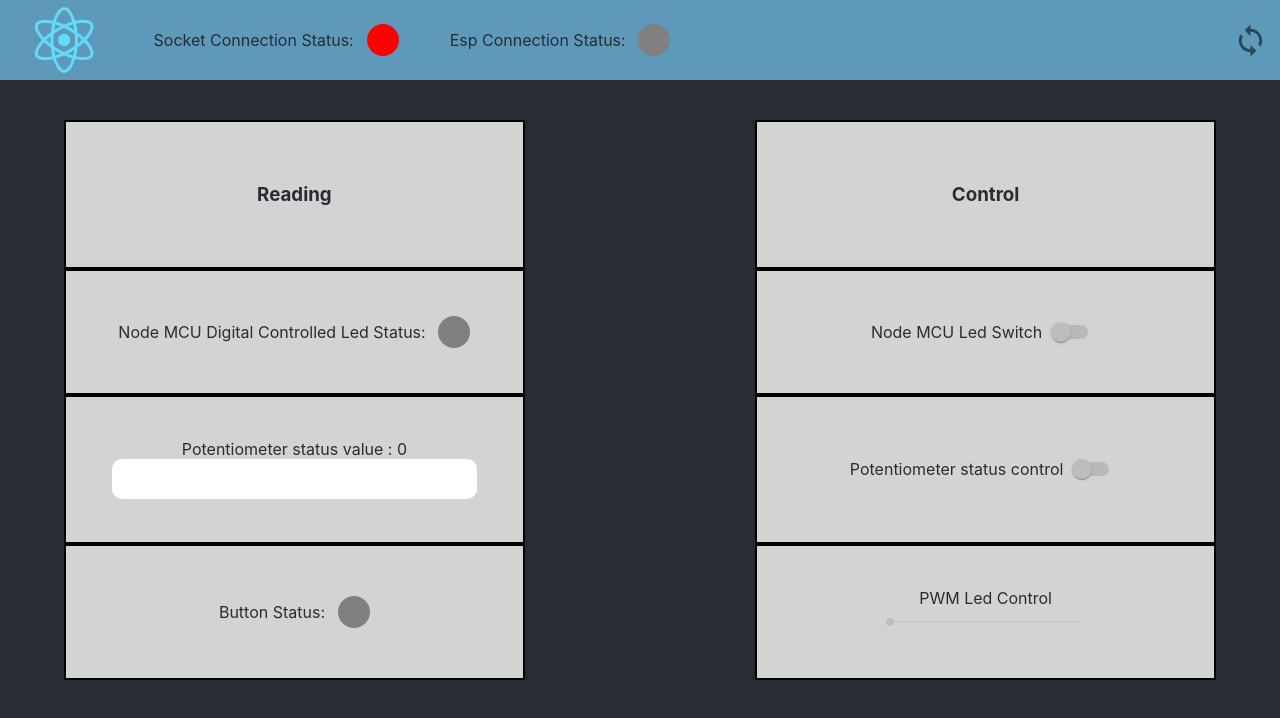
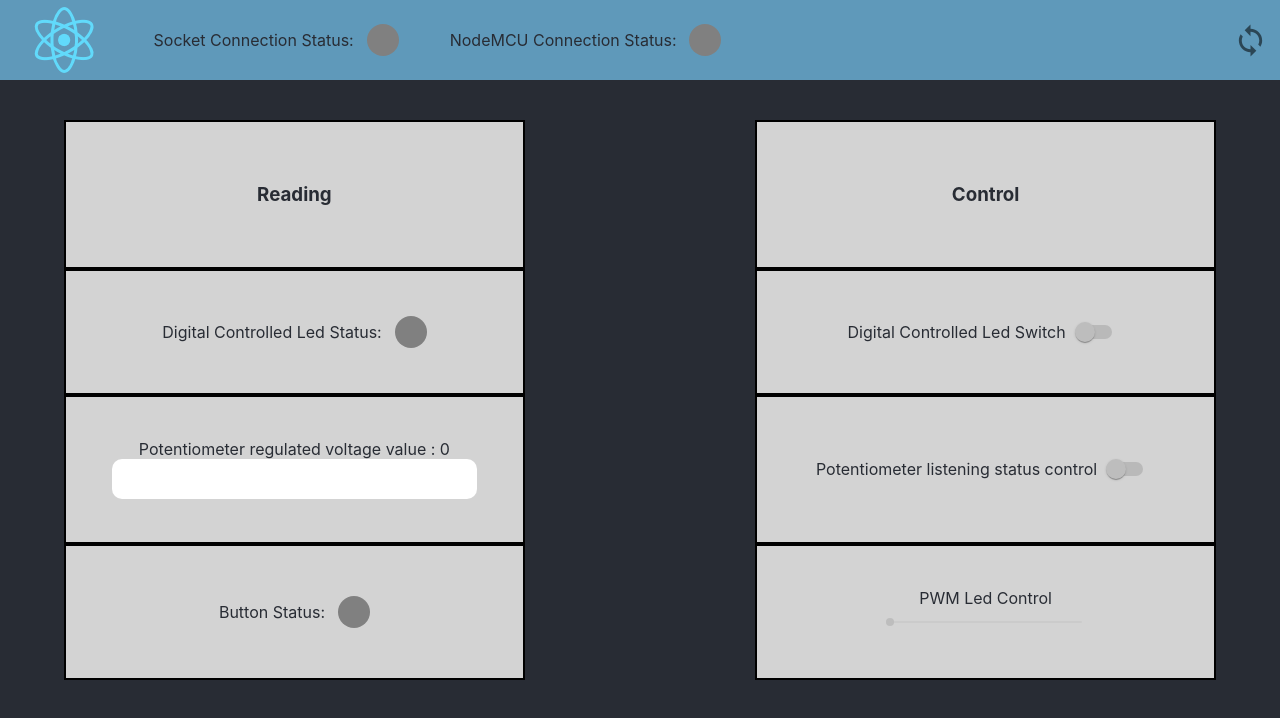
Before and after one commit to JohnnyHandy/TCC-Client, a React (Create React App) app: page / in a window 1280 px wide. Shown: the top 718 px of the page. Built offline with nearby package versions, Linux system fonts and the light colour scheme; no server answers.

Commit message:
now controls beocme disabled also when socket is off

```diff
--- a/src/App.js
+++ b/src/App.js
@@ -18,18 +18,17 @@ const socket = socketIOClient(ENDPOINT);
 
 
 function App() {
-  const [socketStatus, setSocketStatus] = React.useState(false)
+
+  const [socketStatus, setSocketStatus] = React.useState()
   const [espConnectionStatus, setEspConnectionStatus] = React.useState()
   const [ledStatus, setLedStatus] = React.useState()
-  const [switchStatus, setSwitch] = React.useState(false)
-  const [potMode, setPotMode] = React.useState(false)
+  const [switchStatus, setSwitch] = React.useState()
+  const [potMode, setPotMode] = React.useState()
   const [potStatus, setPotStatus] = React.useState('0')
   const [buttonStatus, setButtonStatus] = React.useState()
 
 
-  const socketEmit = (payload) => {
-    return socket.emit('apiSocket', payload)
-  }
+
 
   React.useEffect(
     () => {
@@ -41,7 +40,7 @@ function App() {
           case topics.ESP_LED_SENDSTATUS:
               setLedStatus(message)
               setSwitch(Boolean(message * 1))
-          break
+          break;
           case topics.ESP_POT_SENDSTATUS:
             return potStatus && setPotStatus(message)
           case topics.ESP_BUTTON_SENDSTATUS:
@@ -66,22 +65,26 @@ function App() {
     // eslint-disable-next-line
   }, [socketStatus])
 
+  React.useCallback(socket.on('connect', payload => {
+    setSocketStatus(true)
+  }), [socket])
+
   React.useCallback(socket.on('disconnect', payload => {
     setSocketStatus(false)
   }), [socket])
 
-  React.useCallback(socket.on('connect', payload => {
-    setSocketStatus(true)
-  }), [socket])
+  const socketEmit = (payload) => {
+    return socket.emit('apiSocket', payload)
+  }
 
   const ledControl = (value) => {
-    setSwitch(value)
     let binaryValue = value ? '1' : '0'
     return socketEmit({
       topic: topics.ESP_LED_CONTROL,
       message: binaryValue
     })
   }
+
   const dimLed = (value) => {
     let valueToNumber = value * 1
     let payload = Math.trunc(((valueToNumber)/100)*(1023)).toString()
@@ -103,19 +106,20 @@ function App() {
   }
 
   const handlePotSwitch = (value) => {
-    setPotMode(value)
     let valueToSend = value === true ? 'true' : 'false'
     return socketEmit({
       topic: topics.ESP_POT_SETCONTROL,
       message: valueToSend
     })
   }
+
   const sync = () => {
     return socketEmit({
       topic: topics.ESP_OVERALL_GETSTATUS,
       message: 'Requesting Overall Status'
     })
   }
+
   return (
       <AppContainer>
         <Header
@@ -134,44 +138,50 @@ function App() {
               Control
             </h3>
           </RectContainer>
+
           <RectContainer>
             <span>
-              Node MCU Digital Controlled Led Status: {ledStatus}
+              Digital Controlled Led Status: {ledStatus}
             </span>
             <StatusComponent value={ledStatus} />
           </RectContainer>
+
           <RectContainer>
             <span>
-              Node MCU Led Switch
+              Digital Controlled Led Switch
             </span>
             <Switch
-              disabled={!espConnectionStatus}
+              disabled={!espConnectionStatus || !socketStatus}
               checked={switchStatus}
               onClick={(e) => ledControl(e.target.checked)}
             />
           </RectContainer>
+
           <RectContainer flexDirection={`column`} >
-            <span>Potentiometer status value : {potStatus}</span>
+            <span>Potentiometer regulated voltage value : {potStatus}</span>
             <PotStatusComponent level={potStatus} />
           </RectContainer>
+
           <RectContainer>
-            <p>Potentiometer status control</p>
+            <p>Potentiometer listening status control</p>
             <Switch
-              disabled={!espConnectionStatus}
+              disabled={!espConnectionStatus || !socketStatus}
               checked={potMode}
               onClick={(e) => handlePotSwitch(e.target.checked)}
             />
           </RectContainer>
+
           <RectContainer>
             <span>
               Button Status:
             </span>
             <StatusComponent value={buttonStatus} />
           </RectContainer>
+
           <RectContainer flexDirection={`column`} >
             <span> PWM Led Control </span>
               <Slider
-                disabled={!espConnectionStatus}
+                disabled={!espConnectionStatus || !socketStatus}
                 min={0}
                 max={100}
                 onChange={(_, value) => dimLed(value)}
--- a/src/components/header/index.js
+++ b/src/components/header/index.js
@@ -19,7 +19,7 @@ const Header = ({
                 <StatusComponent value={socketStatus} />
             </ConnectionStatusContainer>
             <ConnectionStatusContainer>
-                <span>Esp Connection Status:</span>
+                <span>NodeMCU Connection Status:</span>
                 <StatusComponent value={espConnectionStatus} />
             </ConnectionStatusContainer>
             <IconButton
```
